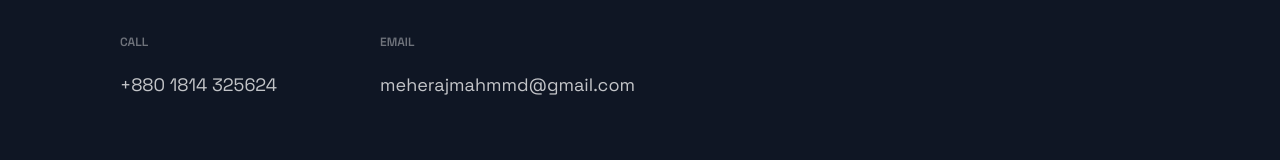
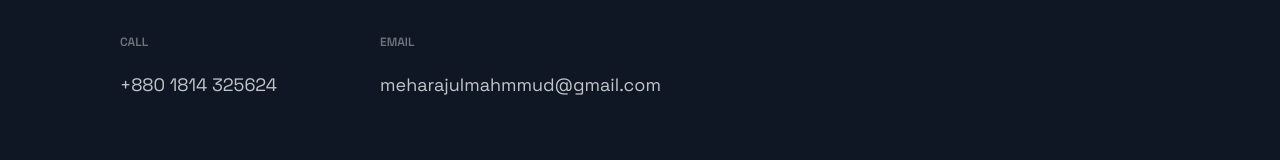
Before and after one commit to MeherajUlMahmmud/Portfolio, a Next.js app: page / in a window 1280 px wide. Shown: the part 4318-4478 px from the top of the page. Built offline with nearby package versions, Linux system fonts and the light colour scheme.

Commit message:
Update Footer.js

```diff
--- a/src/components/Footer/Footer.js
+++ b/src/components/Footer/Footer.js
@@ -25,8 +25,8 @@ const Footer = () => {
 				</LinkColumn>
 				<LinkColumn>
 					<LinkTitle>Email</LinkTitle>
-					<LinkItem href="mailto:meherajmahmmd@gmail.com">
-						meherajmahmmd@gmail.com
+					<LinkItem href="mailto:meharajulmahmmud@gmail.com">
+						meharajulmahmmud@gmail.com
 					</LinkItem>
 				</LinkColumn>
 				<LinkColumn>
@@ -36,7 +36,7 @@ const Footer = () => {
 				<LinkColumn>
 					<LinkTitle>Resume</LinkTitle>
 					<LinkItem
-						href="https://drive.google.com/file/d/1RXWNMN7LeAeMnXt5MX8Wv3lS5kIBJtyB/view?usp=sharing"
+						href="https://drive.google.com/file/d/1HZmBsc4ZC1KBxajVWP2Q5bhd3aQ6oIKx/view?usp=sharing"
 						target="_blank"
 					>
 						Check Out My Resume
```
